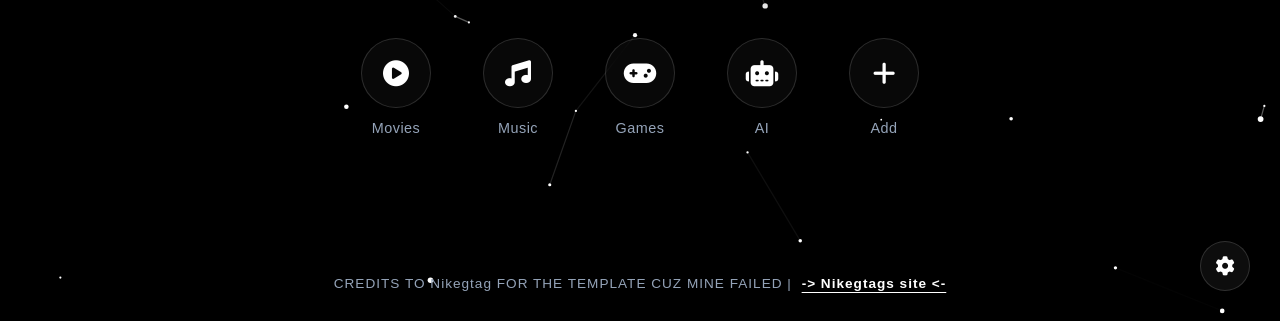
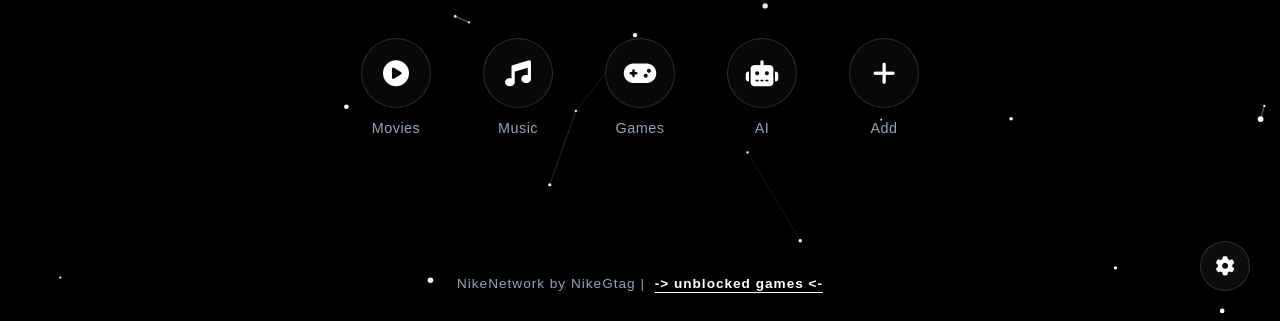
Before and after one commit to zoxzzzzzzzzzzzz/my-very-own-proxy-using-uv, a plain HTML site: page galactic.html in a window 1280 px wide. Shown: the part 479-800 px from the top of the page. Drawn offline with Linux system fonts and the light colour scheme; a web font is replaced by a local one.

Commit message:
Update galactic.html

```diff
--- a/galactic.html
+++ b/galactic.html
@@ -923,7 +923,7 @@
         </div>
 
         <div class="footer-credits">
-            CREDITS TO Nikegtag FOR THE TEMPLATE CUZ MINE FAILED | <a href="https://nikehub.org" target="_blank">-&gt; Nikegtags site &lt;-</a>
+            NikeNetwork by NikeGtag | <a href="https://nikehub.org" target="_blank">-&gt; unblocked games &lt;-</a>
         </div>
     </main>
 
```
